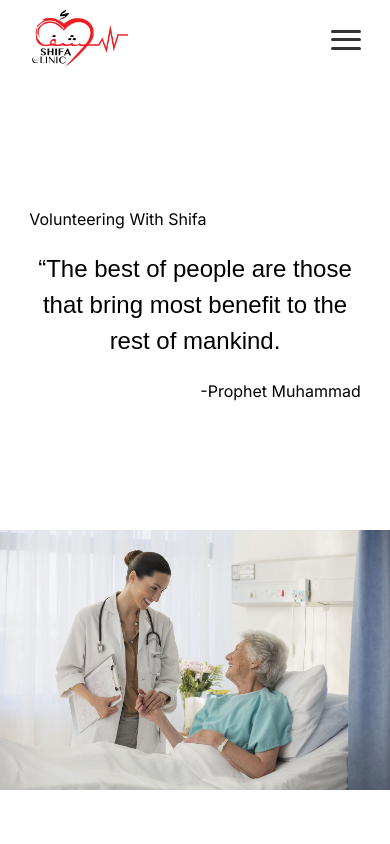
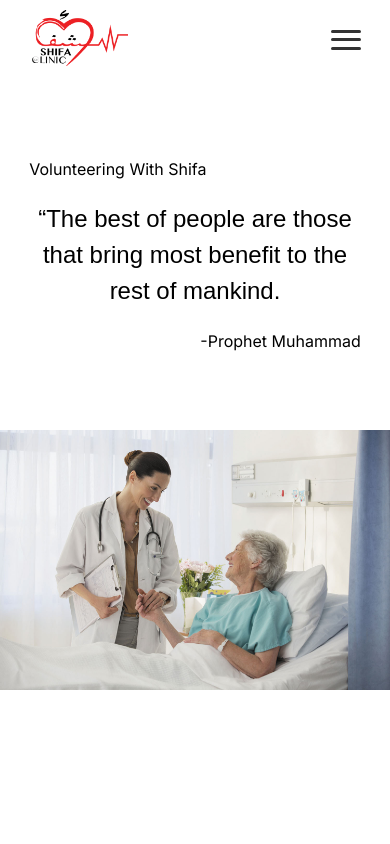
Before and after one commit to dylsub/SHIFAClinicWebsite, a Next.js app in the folder frontend/: page /get-involved in a window 390 px wide. Shown: the top 844 px of the page. Built offline with nearby package versions, Linux system fonts and the light colour scheme; a web font is replaced by a local one.

Commit message:
Minor change

```diff
--- a/frontend/app/(components)/get-involved/HeroQuote.module.css
+++ b/frontend/app/(components)/get-involved/HeroQuote.module.css
@@ -57,4 +57,7 @@
   .quoteText {
     font-size: 1.5em;
   }
+  .quoteContainer {
+    height: 350px;
+  }
 }
```
